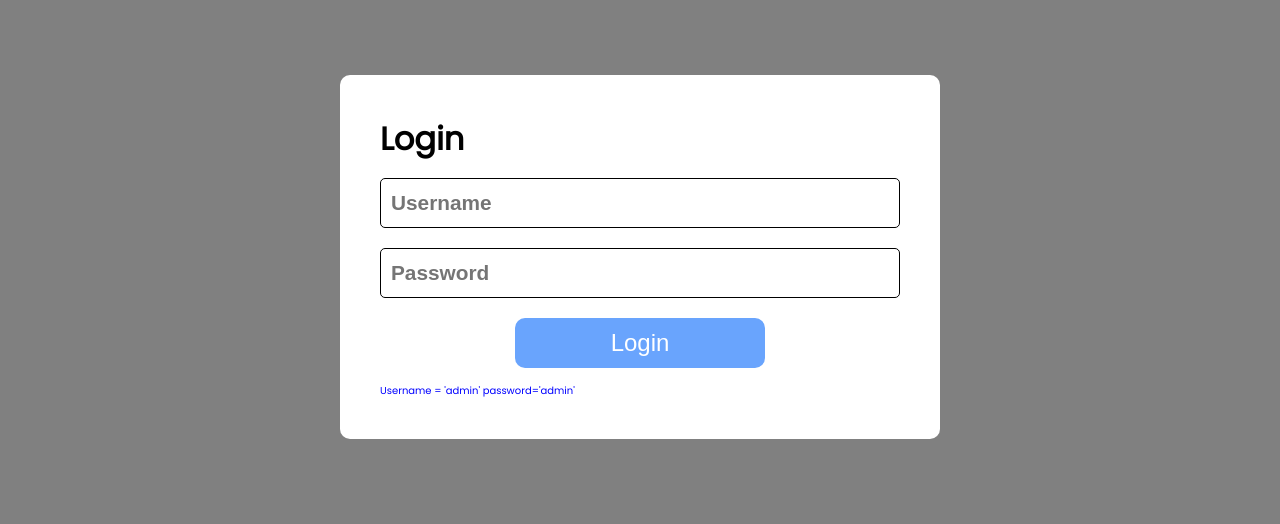
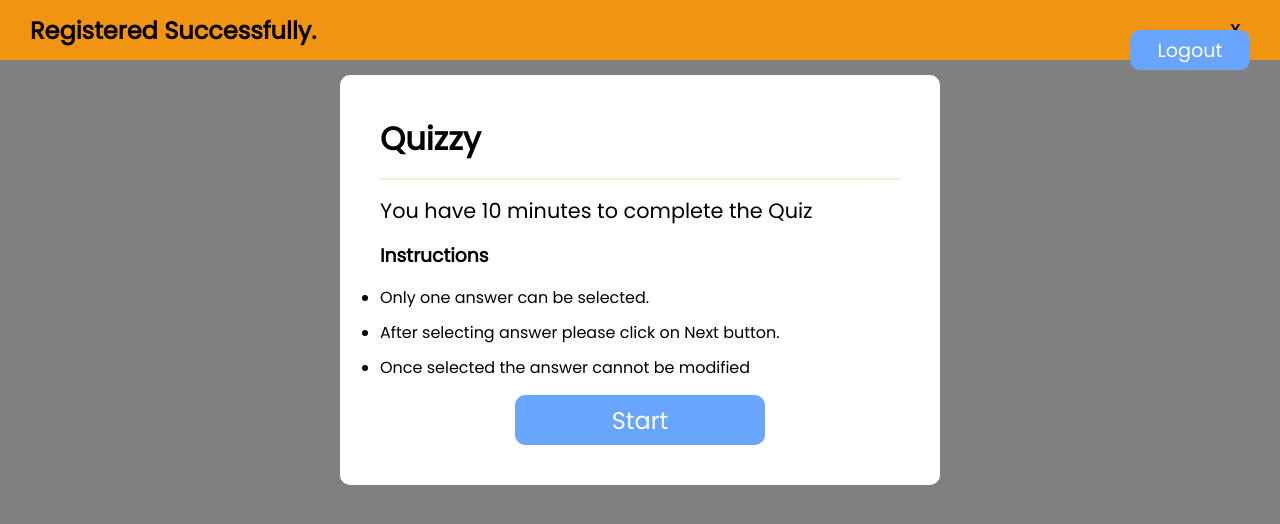
Before and after one commit to PramodPatil03/quizzy, a React (Vite) app: page / in a window 1280 px wide. Both pictures are taken after typing "Sample", "Sample123" into the empty fields and a click on the button "Login". Shown: the top 524 px of the page. Built offline with nearby package versions, Linux system fonts and the light colour scheme.

Commit message:
Added user authentication

```diff
--- a/src/App.css
+++ b/src/App.css
@@ -3,14 +3,12 @@
 .container{
   width: 600px;
   margin: auto;
-  /* margin-top: 75px; */
   background-color: #ffffff;
   display: flex;
   flex-direction: column;
   gap: 15px;
   border-radius: 10px;
   padding: 40px;
-  font-family: 'poppins';
 }
 
 .container hr{
@@ -120,6 +118,34 @@
   font-size: 10px;
 }
 
+
+
+/*! Alert Styling */
+
+#alert-container{
+  position: absolute;
+  top: 0;
+  left: 0;
+  display: none;
+  justify-content: space-between;
+  align-items: center;
+  padding: 0 30px;
+  height: 60px;
+  width: 100%;
+  background-color: rgb(241, 148, 17);
+}
+
+#alert-container p{
+  font-size: 24;
+  font-weight: 700;
+  cursor: pointer;
+  padding: 10px;
+}
+
+
+
+
+
 @media  (  max-width:600px) {
   .container{
     width: 90%;
--- a/src/App.jsx
+++ b/src/App.jsx
@@ -1,10 +1,14 @@
 import React, { useEffect, useState } from 'react'
 import Problems from './components/Problems'
+import Alert from './components/Alert';
 
 const App = () => {
   const [isLoggedIn, setIsLoggedIn] = useState(window.localStorage.getItem('isLoggedIn'))
   const [username, setUsername] = useState('');
   const [password, setPassword] = useState('');
+  const [message, setMessage] = useState('')
+  const [users, setUsers] = useState(window.localStorage.getItem('userArray') || [])
+  const [passwords, setPasswords] = useState(window.localStorage.getItem('passArray') || [])
 
 
   window.onbeforeunload = (event) => {
@@ -18,6 +22,7 @@ const App = () => {
 
 
 useEffect(()=>{
+
   if(isLoggedIn){
         document.getElementById('logout-btn').style.display = 'block'
   }
@@ -25,38 +30,62 @@ useEffect(()=>{
 const logout =()=>{
   setIsLoggedIn(false);
   window.localStorage.removeItem('isLoggedIn')
+  setMessage("Logged out Successfully.")
+  document.getElementById('alert-container').style.display = 'flex'
   document.getElementById('logout-btn').style.display = 'none'
 
 }
 
-
+const closeAlert = ()=>{
+  document.getElementById("alert-container").style.display = 'none'
+}
   const handleSubmit = (e) => {
-    console.log(username)
-    console.log(password)
     e.preventDefault()
     setUsername("")
     setPassword("")
 
-    if (username === "admin" && password === "admin") {
+    if(users.includes(username)){
+      console.log("User Array"+users)
+      console.log("Pass Array"+passwords)
+        let u = users.indexOf(username);
+        let storedUser = users.at(u)
+        let storedPass = passwords.at(u);
+        console.log("Stored: "+storedUser+" & "+storedPass )
+        console.log("Input: "+username+" & "+password )
+        if(username === storedUser && password === storedPass){
+          window.localStorage.setItem('isLoggedIn', true)
+          setTimeout(() => {
+            document.getElementById('logout-btn').style.display = 'block'
+            setIsLoggedIn(true)
+            setMessage("Logged In successfully.")
+            document.getElementById('alert-container').style.display = 'flex'
+          }, 1000);
+        }else{
+          setMessage("Invalid credentials.")
+          document.getElementById('alert-container').style.display = 'flex'
+        }
+    }else{
+      setUsers(prev =>[...prev, username])
+      setPasswords(prev =>[...prev, password])
+      console.log("User Array"+users)
+      console.log("Pass Array"+passwords)
+      window.localStorage.setItem("userArray", users)
+      window.localStorage.setItem("passArray", passwords)
       window.localStorage.setItem('isLoggedIn', true)
-      setTimeout(() => {
-        document.getElementById('logout-btn').style.display = 'block'
-        setIsLoggedIn(true)
-
-      }, 1000);
-    } else {
-      alert("Invalid credentials")
+      setMessage("Registered Successfully.")
+      document.getElementById('alert-container').style.display = 'flex'
+      setIsLoggedIn(true)
     }
   }
 
   return (
     <div>
-
+      <Alert message={message} closeAlert = {closeAlert} />
       {
         isLoggedIn ? <><Problems /></>
           :
           <div className="container">
-            <h1>Login </h1>
+            <h1>Login / Sign Up </h1>
             <form onSubmit={handleSubmit}>
               <input type="text" value={username} onChange={(e) => setUsername(e.target.value)} placeholder='Username' required/>
               <input type="password" value={password} onChange={(e) => setPassword(e.target.value)} placeholder='Password' required/>
--- /dev/null
+++ b/src/components/Alert.jsx
@@ -0,0 +1,13 @@
+import React from 'react'
+
+function Alert({message,closeAlert}) {
+
+  return (
+    <div id='alert-container'>
+      <h2>{message}</h2>
+      <p onClick={closeAlert}>X</p>
+    </div>
+  )
+}
+
+export default Alert
--- a/src/components/Countdown.jsx
+++ b/src/components/Countdown.jsx
@@ -6,7 +6,6 @@ function Countdown({setResultVal}) {
     useEffect(()=>{
             timerId.current = setInterval(()=>{
                 setCountdown(prev=>prev-1);
-
             },1000)
             return ()=> clearInterval(timerId.current)
 
--- a/src/index.css
+++ b/src/index.css
@@ -2,6 +2,7 @@
   margin: 0;
   padding: 0;
   box-sizing: border-box;
+  font-family: 'poppins';
   /* transition: 0.2s; */
 }
 
```
